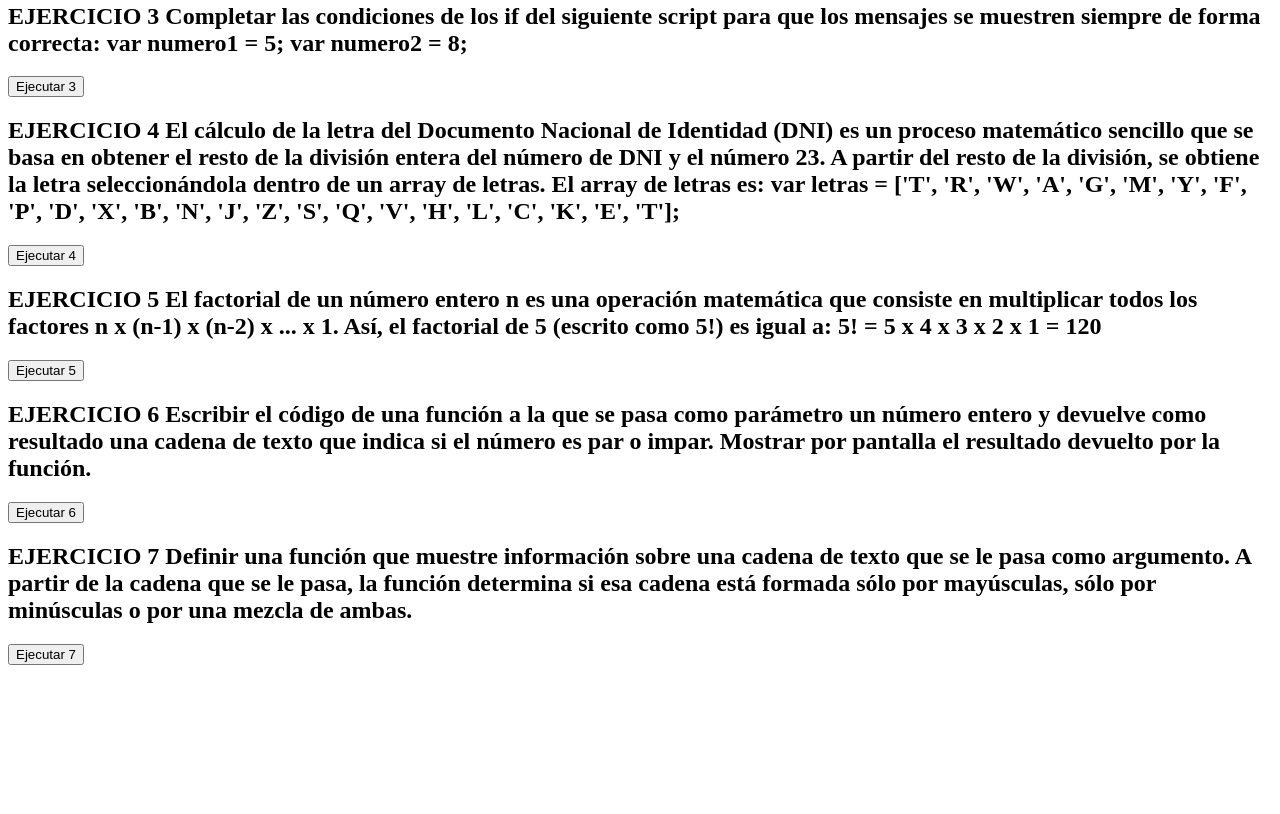
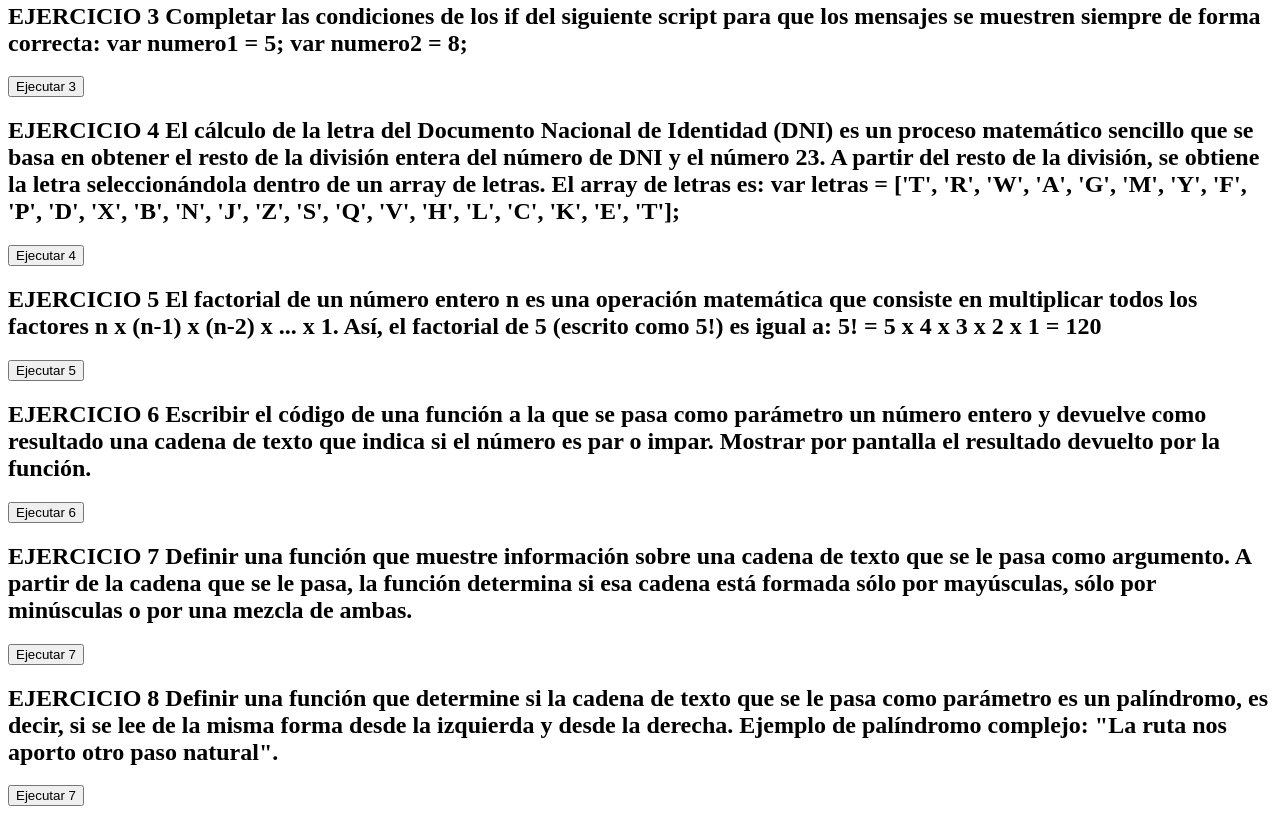
Before and after one commit to Ruyher/jsEjemplos, a plain HTML site: page index.html in a window 1280 px wide. Shown: the part 387-1201 px from the top of the page. Before the commit the page ends 1060 px from the top, so only its background shows below. Drawn offline with Linux system fonts and the light colour scheme.

Commit message:
ej8.html

```diff
--- a/index.html
+++ b/index.html
@@ -91,5 +91,15 @@ está formada sólo por mayúsculas, sólo por minúsculas o por una mezcla de a
 
     <script src="index.js"></script>
 
+    <h2>
+        EJERCICIO 8
+Definir una función que determine si la cadena de texto que se le pasa como parámetro es
+un palíndromo, es decir, si se lee de la misma forma desde la izquierda y desde la derecha.
+Ejemplo de palíndromo complejo: "La ruta nos aporto otro paso natural".
+    </h2>
+
+    <button onclick="ejercicio8()">Ejecutar 7</button>
+
+    <script src="index.js"></script>
 </body>
 </html>
```
